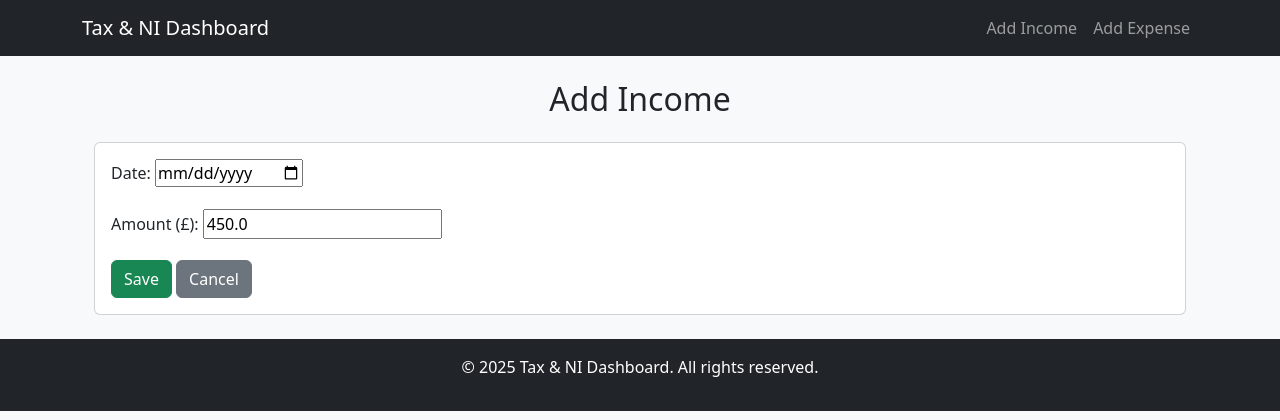
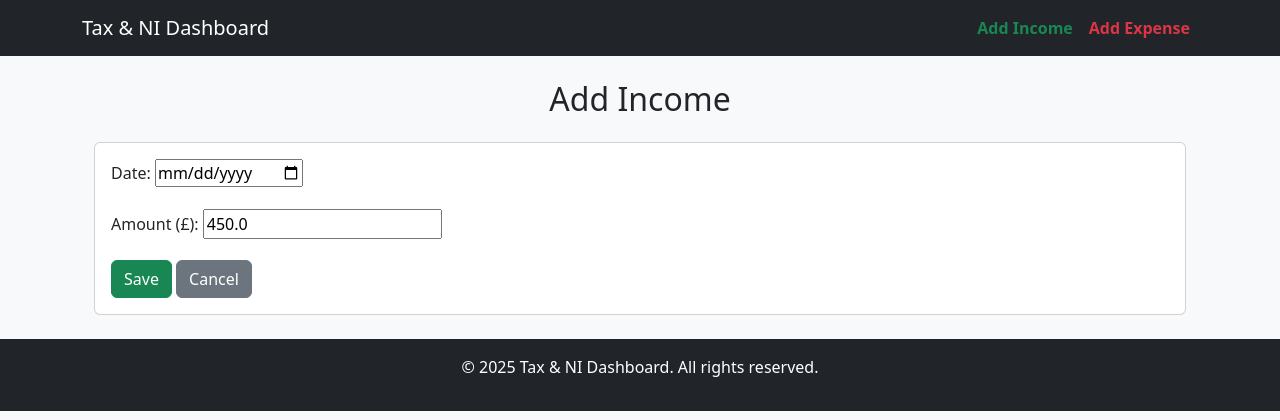
Before and after one commit to KC-85/Tax-NI-Dashboard, a Django app: page /income/ in a window 1280 px wide. Shown: the top 420 px of the page. Run offline with Django 5.2, Linux system fonts and the light colour scheme.

Commit message:
Add bootstrap colours to navbar links

```diff
--- a/dashboard/templates/dashboard/base.html
+++ b/dashboard/templates/dashboard/base.html
@@ -12,8 +12,8 @@
             <a class="navbar-brand" href="{% url 'dashboard' %}">Tax & NI Dashboard</a>
             <div class="collapse navbar-collapse">
                 <ul class="navbar-nav ms-auto">
-                    <li class="nav-item"><a class="nav-link" href="{% url 'add_income' %}">Add Income</a></li>
-                    <li class="nav-item"><a class="nav-link" href="{% url 'add_expense' %}">Add Expense</a></li>
+                    <li class="nav-item"><a class="nav-link text-success fw-bold" href="{% url 'add_income' %}">Add Income</a></li>
+                    <li class="nav-item"><a class="nav-link text-danger fw-bold" href="{% url 'add_expense' %}">Add Expense</a></li>
                 </ul>
             </div>
         </div>
```
